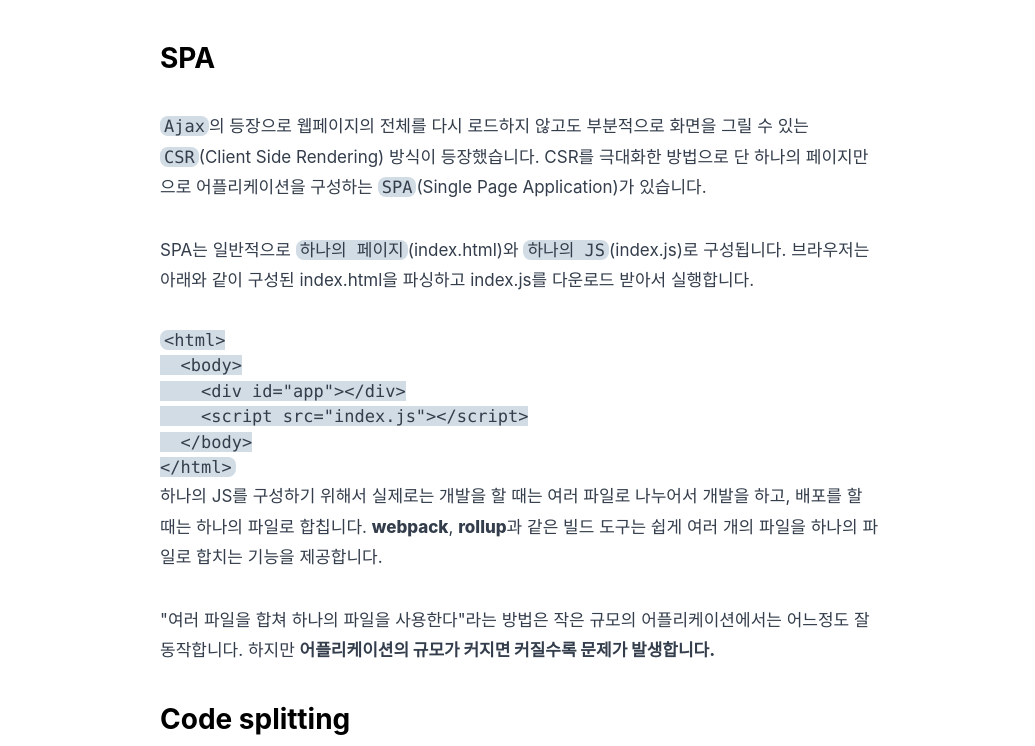
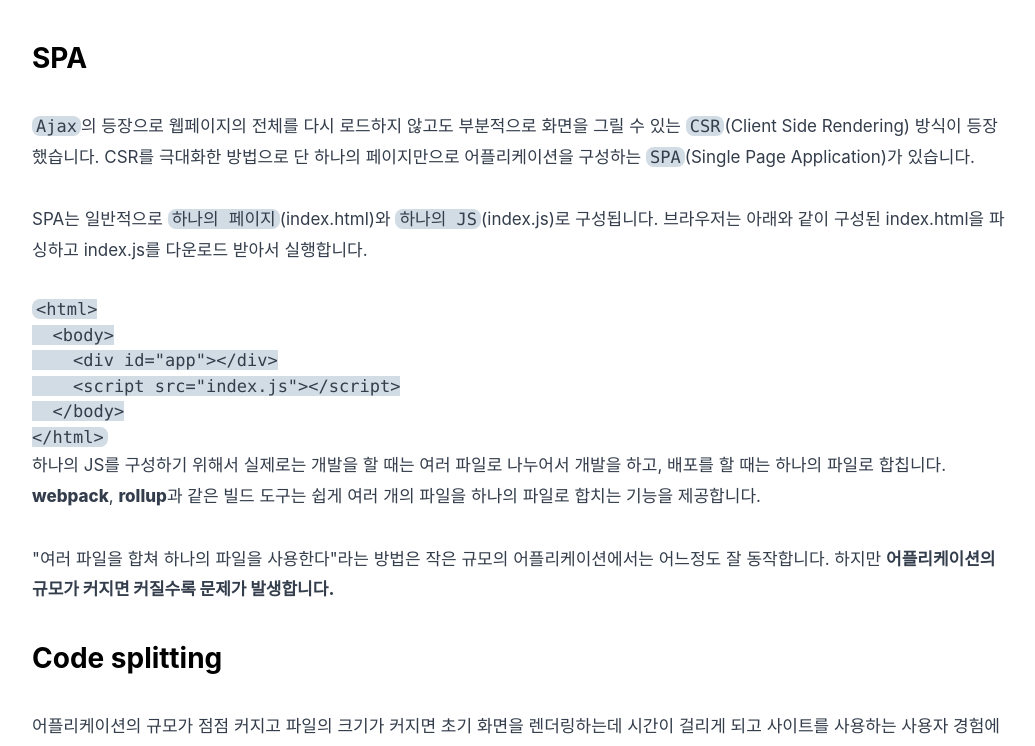
Before and after one commit to sa02045/sa02045.github.io, a Gatsby site: page /chunk-load-error/ in a window 1280 px wide. Shown: the part 220-966 px from the top of the page, without its empty margins (120-1155 px from the left). Built offline with nearby package versions, Linux system fonts and the light colour scheme; Gatsby itself is replaced by a stand-in of ours; some packages are replaced by stand-ins of ours; code samples lack their colours; a web font is replaced by a local one.

Commit message:
feat: layout change

```diff
--- a/src/components/layout.tsx
+++ b/src/components/layout.tsx
@@ -13,7 +13,7 @@ const Layout = ({ children }: Props) => {
   return (
     <div>
       <Header />
-      <main className="py-12 pb-20 px-6 flex overflow-y-scroll mx-auto max-w-screen-md sm:max-w-screen-md">
+      <main className="py-12 pb-20 px-6 flex overflow-y-scroll mx-auto max-w-screen-md sm:max-w-screen-lg">
         {children}
       </main>
       <Footer />
```
